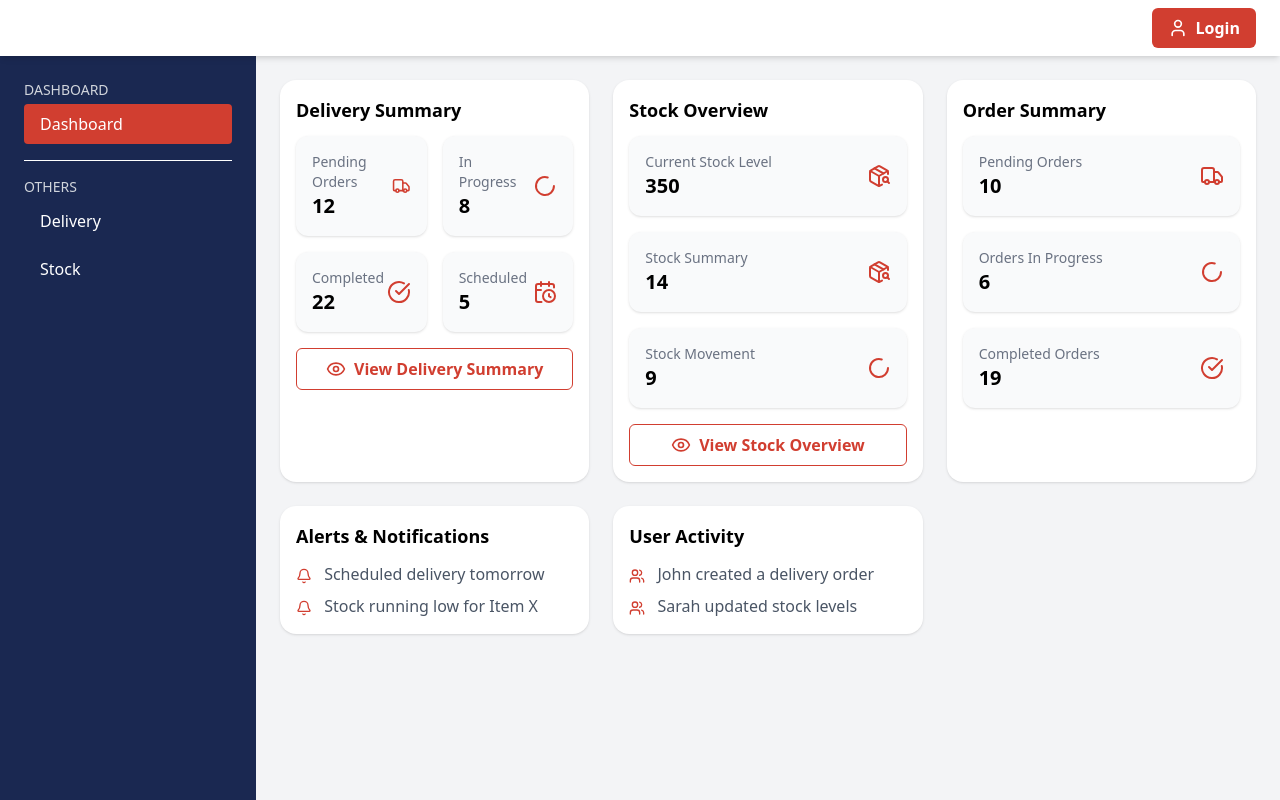
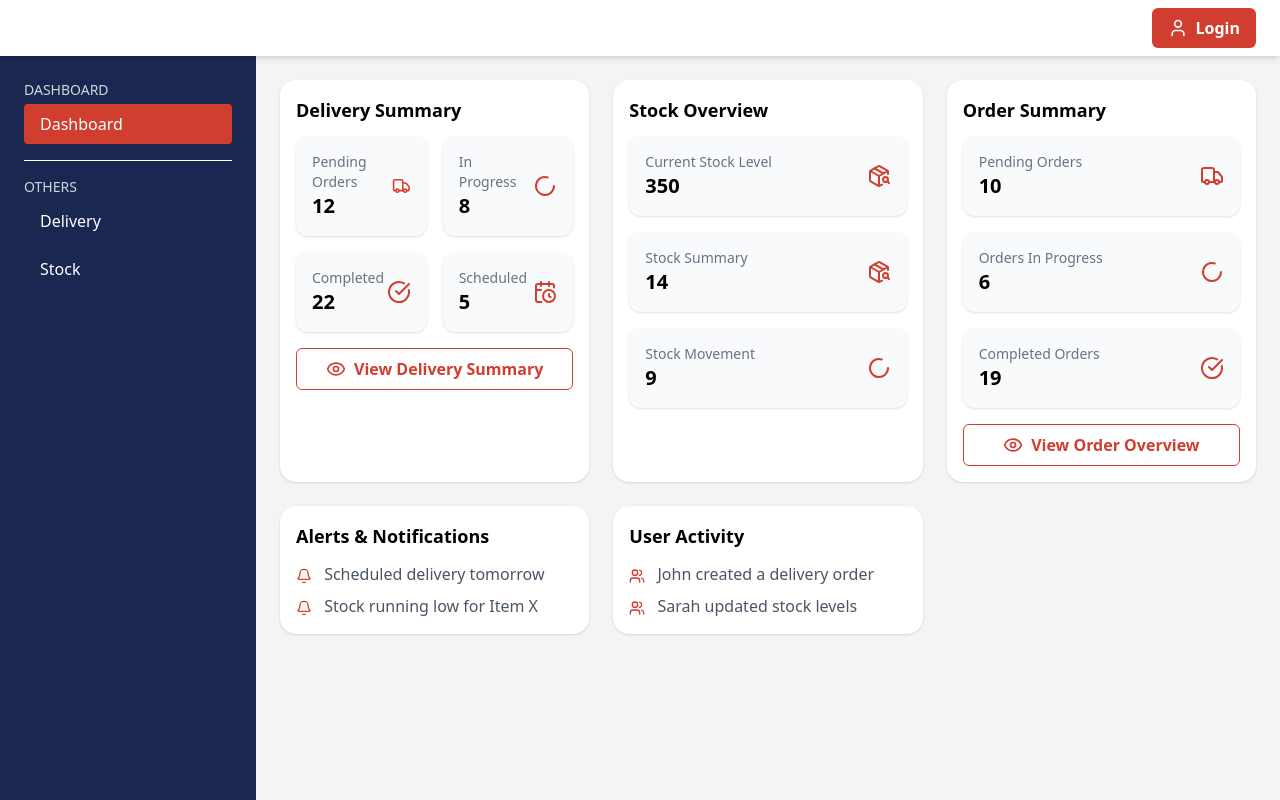
Before and after one commit to PreehanshProjects/Freeport, a React (Vite) app: page / in a window 1280 px wide. Built offline with nearby package versions, Linux system fonts and the light colour scheme.

Commit message:
updated button

```diff
--- a/src/pages/Dashboard.tsx
+++ b/src/pages/Dashboard.tsx
@@ -32,7 +32,7 @@ const Dashboard = () => {
 
         {/* Stock Overview */}
         <Card title="Stock Overview">
-          <div className="grid grid-cols-1 gap-4 mb-4">
+          <div className="grid grid-cols-1 gap-4">
             <SmallCard
               title="Current Stock Level"
               value={350}
@@ -41,19 +41,19 @@ const Dashboard = () => {
             <SmallCard title="Stock Summary" value={14} icon={PackageSearch} />
             <SmallCard title="Stock Movement" value={9} icon={Loader2} />
           </div>
-          <button className="flex items-center justify-center gap-2 w-full border border-primary text-primary font-semibold py-2 rounded-md hover:bg-primary hover:text-white transition-colors duration-200 cursor-pointer">
-            <Eye className="w-5 h-5" />
-            View Stock Overview
-          </button>
         </Card>
 
         {/* Order Summary */}
         <Card title="Order Summary">
-          <div className="grid grid-cols-1 gap-4">
+          <div className="grid grid-cols-1 gap-4 mb-4">
             <SmallCard title="Pending Orders" value={10} icon={Truck} />
             <SmallCard title="Orders In Progress" value={6} icon={Loader2} />
             <SmallCard title="Completed Orders" value={19} icon={CheckCircle} />
           </div>
+          <button className="flex items-center justify-center gap-2 w-full border border-primary text-primary font-semibold py-2 rounded-md hover:bg-primary hover:text-white transition-colors duration-200 cursor-pointer">
+            <Eye className="w-5 h-5" />
+            View Order Overview
+          </button>
         </Card>
       </div>
 
```
